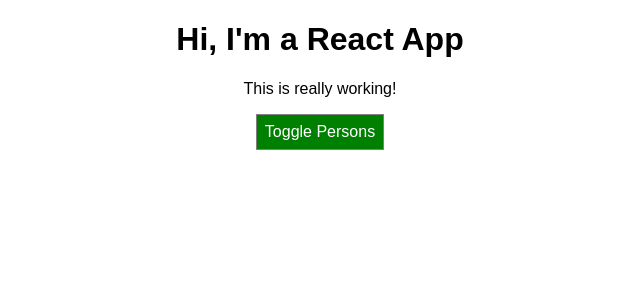
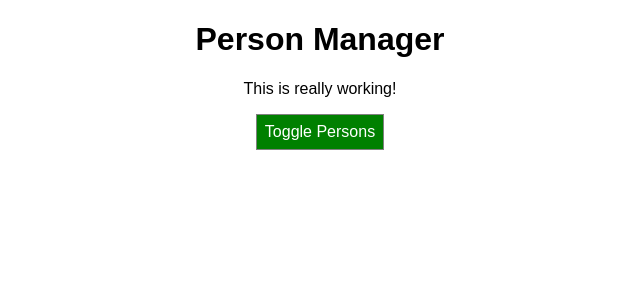
Before and after one commit to HeWhoShallNotBeMentioned/RCG_Project1_React_Frontend, a React app: page / in a window 1280 px wide. Shown: the top 300 px of the page, without its empty margins (320-960 px from the left). Built offline with nearby package versions, Linux system fonts and the light colour scheme.

Commit message:
add title in index.js and send down to cockpit to show.

```diff
--- a/src/components/Cockpit/Cockpit.js
+++ b/src/components/Cockpit/Cockpit.js
@@ -17,7 +17,7 @@
   }
   return (
     <div className={Classes.Cockpit}>
-      <h1>Hi, I'm a React App</h1>
+      <h1>{props.title}</h1>
       <p className={classes.join(' ')}> This is really working!</p>
       <button className={btnClass} onClick={props.clicked}>
         Toggle Persons
--- a/src/containers/App.js
+++ b/src/containers/App.js
@@ -58,6 +58,7 @@
     return (
       <div className={Classes.App}>
         <Cockpit
+          title={this.props.appTitle}
           showPersons={this.state.showPersons}
           clicked={this.togglePersonsHandler}
           persons={this.state.persons}
--- a/src/index.js
+++ b/src/index.js
@@ -4,5 +4,8 @@
 import App from './containers/App';
 import registerServiceWorker from './registerServiceWorker';
 
-ReactDOM.render(<App />, document.getElementById('root'));
+ReactDOM.render(
+  <App appTitle="Person Manager" />,
+  document.getElementById('root')
+);
 registerServiceWorker();
```
